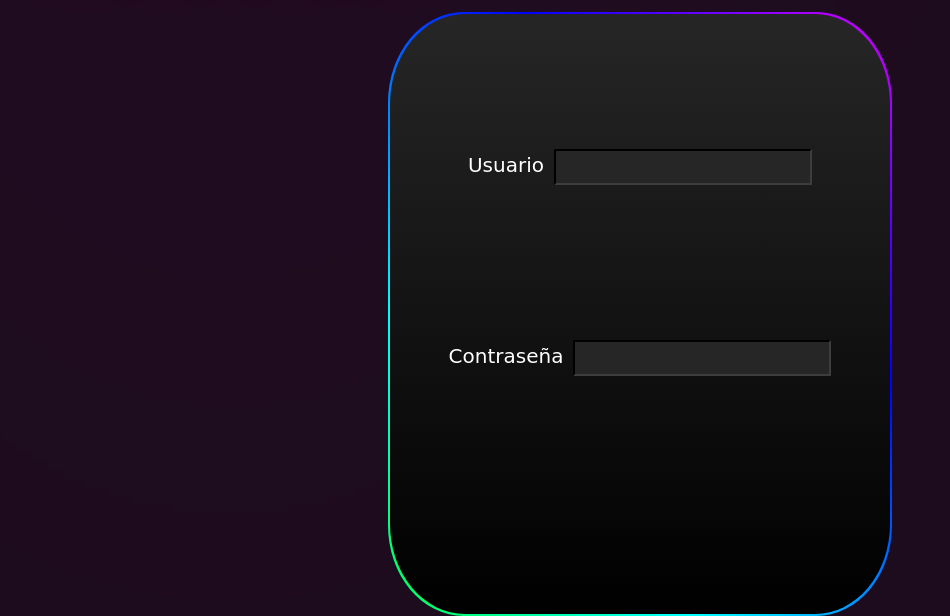
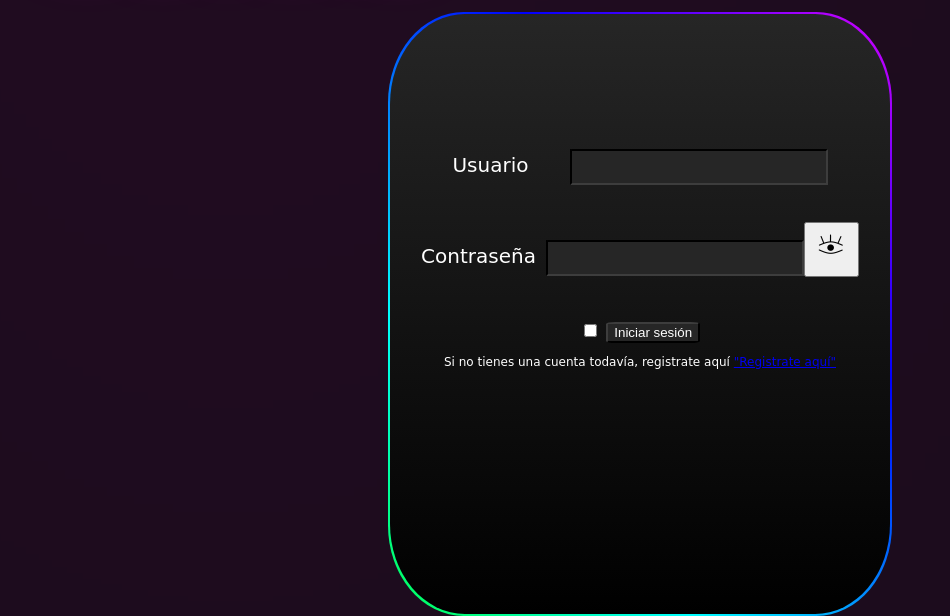
Before and after one commit to hugarco1/RainbowPorn, a plain HTML site: page rutas/cuenta.html in a window 1280 px wide. Shown: the part 194-810 px from the top of the page, without its empty margins (0-950 px from the left). Drawn offline with Linux system fonts and the light colour scheme.

Commit message:
Update cuenta menu

```diff
--- a/css/styles.css
+++ b/css/styles.css
@@ -18,6 +18,7 @@ img {
                 font-size: 140px;
                 color: #fff;
                 text-shadow: 0 0 50px #d400ff;
+                z-index: -2;
             }
             .neon:after{
                 content: attr(data-text);
@@ -177,7 +178,7 @@ img {
             #usuario{
                 color: white;
                 margin-top: 27%;
-                margin-left: 10px;
+                margin-left: 41px;
                 background-color: #262626;
                 border-color: rgb(61, 61, 61);
                 border-radius: 1%;
@@ -186,7 +187,7 @@ img {
             }
             #contraseña{
                 color: white;
-                margin-top: 27%;
+                margin-top: 7%;
                 margin-left: 10px;
                 background-color: #262626;
                 border-color: rgb(61, 61, 61);
@@ -194,3 +195,15 @@ img {
                 width: 50%;
                 height: 30px;
             }
+            #inicio-sesion{
+                color: white;
+                margin-top: 5%;
+                background-color: #262626;
+                border-color: rgb(61, 61, 61);
+                border-radius: 10%;
+            }
+            #mostrar-contraseña{
+                height: 55px;
+                width: 55px;
+                color: rgba(0, 0, 0, 0);
+            }
--- a/rutas/cuenta.html
+++ b/rutas/cuenta.html
@@ -4,6 +4,7 @@
         <title>Rainbow Porn</title><meta charset="utf-8">
         <link rel="website icon" type="bmp" href="../img/icon.png">
         <link rel="stylesheet" href="../css/styles.css" type="text/css">
+        <script src="../main.js"></script>
         <meta name="viewport" content="width=device-width, user-scalable=no, initial-scale=1.0, maximum-scale=1.0, minimum-scale=1.0">
     </head>
     <body>
@@ -35,7 +36,20 @@
         <nav style="height: 600px;" class="shadow-cuenta" align="center">
             <div>
                 <p>Usuario<input id="usuario"></p>
-                <p>Contraseña<input id="contraseña" type="password"></p>
+                <p>Contraseña<input id="contraseña" type="password"><button id="mostrar-contraseña" onclick="mostrarContrasena()"><img src="../img/mostrar-contraseña.png" style="color: rgba(0, 0, 0, 0);" height="30px"></button></p>
+                <script>
+                    function mostrarContrasena(){
+                        var tipo = document.getElementById("password");
+                        if(tipo.type == "password"){
+                            tipo.type = "text";
+                        }else{
+                            tipo.type = "password";
+                        }
+                    }
+                </script>
+                <input type="checkbox" value="Recordarme">
+                <input id="inicio-sesion" type="submit" value="Iniciar sesión">
+                <p style="font-size: 12px;">Si no tienes una cuenta todavía, registrate aquí <a href="#">"Registrate aquí"</a></p>
             </div>
         </nav>
     </body>
```
Also changed, not shown: img/mostrar-contraseña.png (added), main.js (added).
